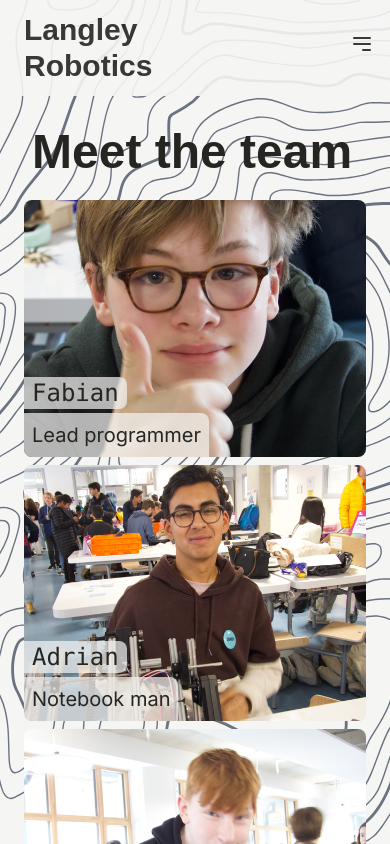
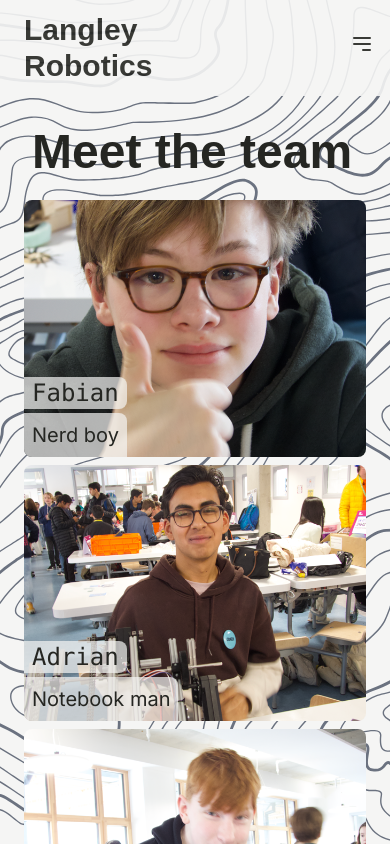
Before and after one commit to outsharded/langley-robotics-website, a Next.js app: page /team in a window 390 px wide. Shown: the top 844 px of the page. Built offline with nearby package versions, Linux system fonts and the light colour scheme; a web font is replaced by a local one.

Commit message:
meet team mobile

```diff
--- a/app/(subpages)/team/page.tsx
+++ b/app/(subpages)/team/page.tsx
@@ -4,9 +4,9 @@ import Image from 'next/image';
 
 const HomePage: React.FC = () => {
   return (
-    <div className="min-h-screen text-[#252622] dark:text-[#fffcf2] bg-stone-100 dark:bg-black">
+    <div className="min-max text-[#252622] dark:text-[#fffcf2] bg-stone-100 dark:bg-black">
       <Header />
-      <main className='h-screen p-1 -mt-24 pt-32 mb:p-4 px-4 mb:px-10 bg-fixed bg-cover' style={{backgroundImage: 'url(/backgrounds/topography.svg)'}}>
+      <main className='h-max p-1 -mt-24 pt-32 mb:p-4 px-4 mb:px-10 bg-fixed bg-cover' style={{backgroundImage: 'url(/backgrounds/topography.svg)'}}>
         <div>
           <h1 className="text-5xl font-bold font-avenir mb-4 px-4">Meet the team</h1>
           <div className="">
@@ -17,7 +17,7 @@ const HomePage: React.FC = () => {
                   <Image src="/headshots/fabian.png" alt="Powercut Robotics Team" width={500} height={500} sizes="(max-width: 768px) 50wv, (max-width: 1024px) 33vw, 100vw"/>
                 </div>
                 <div className="absolute bottom-12 left-0 bg-stone-100 dark:bg-gray-800 bg-opacity-70 dark:bg-opacity-70 rounded-r-lg font-mono text-2xl px-2 ">Fabian</div>
-                <div className="absolute bottom-0 left-0 bg-stone-100 dark:bg-gray-800 bg-opacity-70 dark:bg-opacity-70 rounded-tr-lg text-xl p-2">Lead programmer</div>
+                <div className="absolute bottom-0 left-0 bg-stone-100 dark:bg-gray-800 bg-opacity-70 dark:bg-opacity-70 rounded-tr-lg text-xl p-2">Nerd boy</div>
               </div>
 
               <div className='relative rounded-lg overflow-hidden'>
--- a/app/page.tsx
+++ b/app/page.tsx
@@ -19,7 +19,7 @@ const HomePage: React.FC = () => {
             <div className="w-full flex justify-center lg:h-[600px] 2xl:h-[800px]">
               <Image className="rounded-lg object-cover object-top" src="/side-pitch.png" alt="image" width="10000" height="10000" />
               <div className="absolute text-center pt-2 w-full">
-                <h1 className="text-5xl font-bold font-avenir text-amber-50">Team Powercut</h1>
+                <h1 className="text-3xl md:text-5xl font-bold font-avenir text-amber-50">Team Powercut</h1>
                 <h1 className="text-3xl font-medium font-avenir invisible md:visible text-amber-50">First Tech Challenge #25268 - UK 497</h1>
             </div>
             </div>
```
